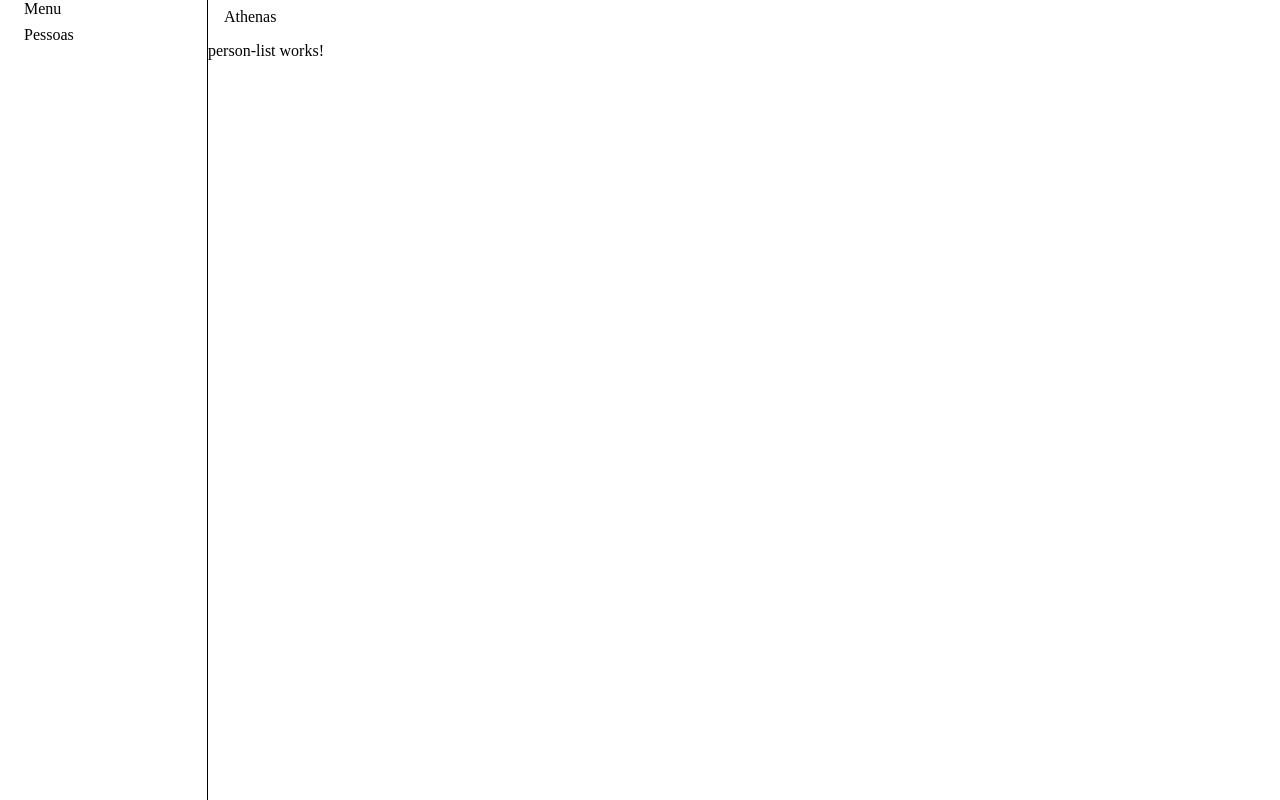
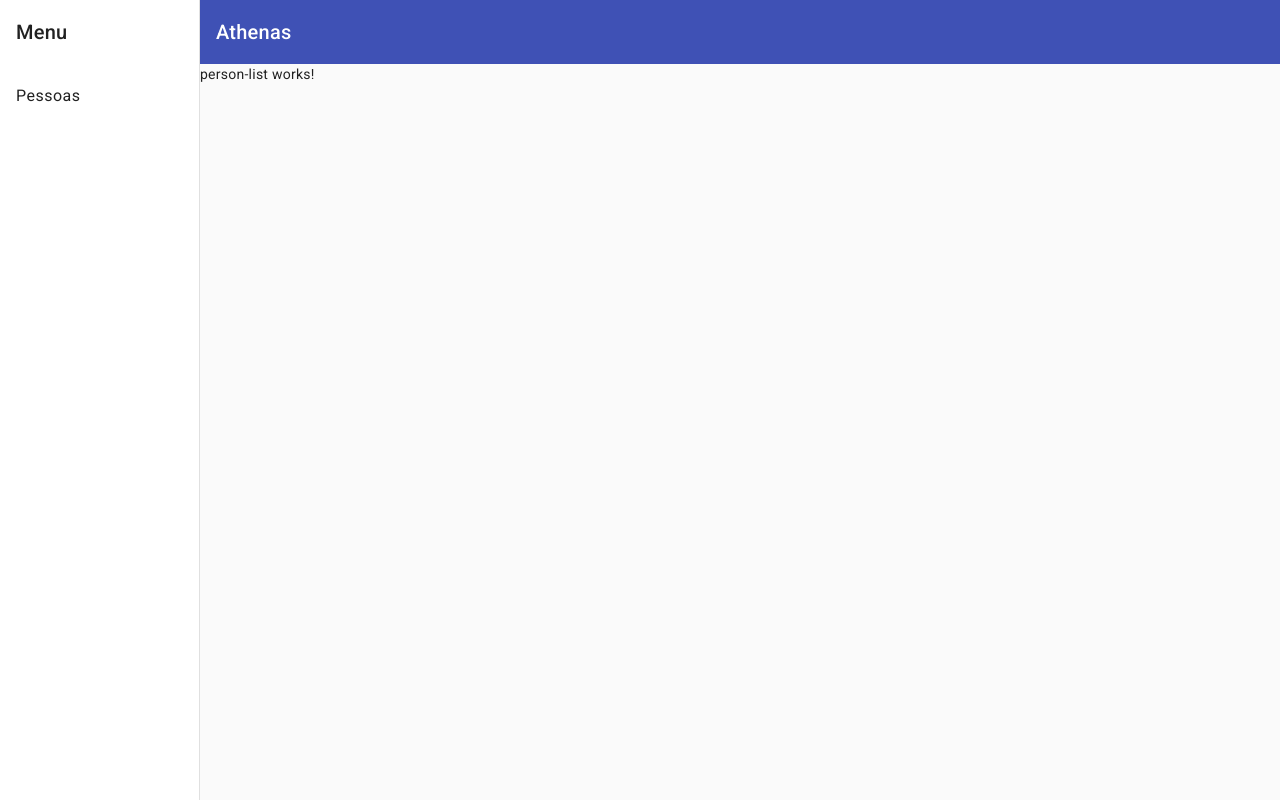
Before and after one commit to NatanFS/django-angular-dto-crud, an Angular app in the folder frontend/athenas/: page /persons in a window 1280 px wide. Built offline with nearby package versions, Linux system fonts and the light colour scheme.

Commit message:
atualização de pacotes

```diff
--- a/frontend/athenas/angular.json
+++ b/frontend/athenas/angular.json
@@ -30,6 +30,7 @@
               "src/assets"
             ],
             "styles": [
+              "@angular/material/prebuilt-themes/indigo-pink.css",
               "src/styles.scss"
             ],
             "scripts": [],
@@ -95,6 +96,7 @@
               "src/assets"
             ],
             "styles": [
+              "@angular/material/prebuilt-themes/indigo-pink.css",
               "src/styles.scss"
             ],
             "scripts": []
--- a/frontend/athenas/package.json
+++ b/frontend/athenas/package.json
@@ -12,10 +12,12 @@
   "private": true,
   "dependencies": {
     "@angular/animations": "^17.0.0",
+    "@angular/cdk": "^17.0.3",
     "@angular/common": "^17.0.0",
     "@angular/compiler": "^17.0.0",
     "@angular/core": "^17.0.0",
     "@angular/forms": "^17.0.0",
+    "@angular/material": "^17.0.3",
     "@angular/platform-browser": "^17.0.0",
     "@angular/platform-browser-dynamic": "^17.0.0",
     "@angular/platform-server": "^17.0.0",
--- a/frontend/athenas/src/index.html
+++ b/frontend/athenas/src/index.html
@@ -6,8 +6,10 @@
   <base href="/">
   <meta name="viewport" content="width=device-width, initial-scale=1">
   <link rel="icon" type="image/x-icon" href="favicon.ico">
+  <link href="https://fonts.googleapis.com/css2?family=Roboto:wght@300;400;500&display=swap" rel="stylesheet">
+  <link href="https://fonts.googleapis.com/icon?family=Material+Icons" rel="stylesheet">
 </head>
-<body>
+<body class="mat-typography">
   <app-root></app-root>
 </body>
 </html>
--- a/frontend/athenas/src/styles.scss
+++ b/frontend/athenas/src/styles.scss
@@ -1 +1,4 @@
 /* You can add global styles to this file, and also import other style files */
+
+html, body { height: 100%; }
+body { margin: 0; font-family: Roboto, "Helvetica Neue", sans-serif; }
```
Also changed, not shown: 1 other file (tests, documents, lock files or other folders).
